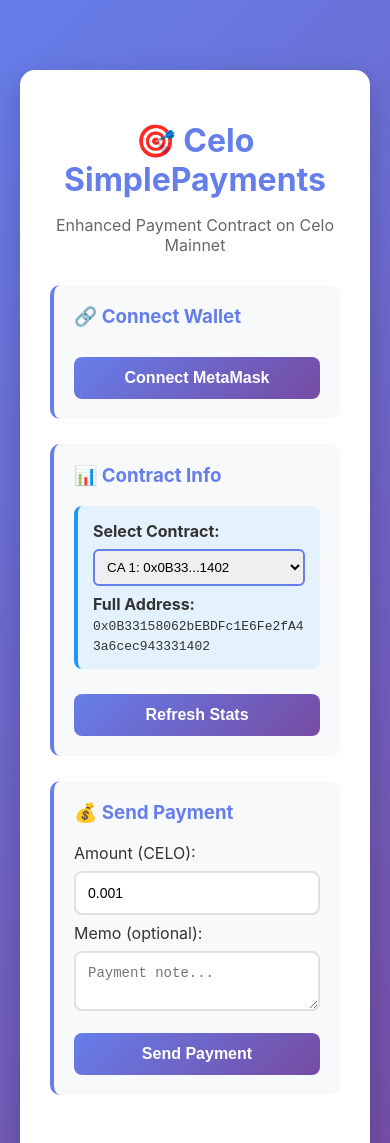
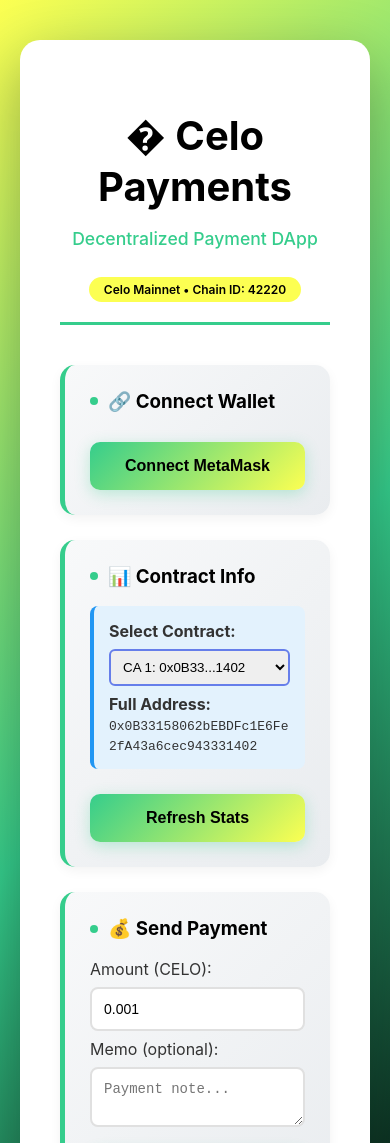
Before and after one commit to cryptonique0/CELO_builder_project, a website: page celo-dapp/frontend/index.html in a window 390 px wide. Shown: the top 1143 px of the page. Drawn offline with Linux system fonts and the light colour scheme.

Commit message:
Major improvements: Documentation, UI, and CI/CD
✨ Features & Improvements:

📖 README Enhancements:
- Add badges and professional formatting
- Comprehensive Celo Builder Rewards guide with metrics
- Detailed deployment and setup instructions
- NPM scripts reference
- Roadmap and contributing guidelines
- Security notes and acknowledgments

🎨 Frontend UI Overhaul:
- New Celo-branded color scheme (FCFF52/35CD8C)
- Improved header with network badge
- Enhanced button styles with animations
- Better stat cards with hover effects
- Modern gradient backgrounds
- Improved mobile responsiveness

⚙️ CI/CD Updates:
- Add deploy-celo-mainnet.yml workflow
- Mainnet deployment with confirmation step
- Deployment summary in GitHub Actions
- Artifact upload for deployed addresses

🔧 Configuration:
- Comprehensive .env.example with detailed comments
- Setup checklist in .env template
- Better documentation for all environment variables
- Transaction configuration options

📊 Documentation:
- Activity metrics optimization guide
- Daily routine recommendations
- Tracking dashboard links
- Community engagement strategies

```diff
--- a/celo-dapp/frontend/index.html
+++ b/celo-dapp/frontend/index.html
@@ -8,38 +8,68 @@
     <style>
       body {
         font-family: -apple-system, BlinkMacSystemFont, 'Segoe UI', Roboto, Oxygen, Ubuntu, Cantarell, sans-serif;
-        max-width: 800px;
-        margin: 50px auto;
+        max-width: 900px;
+        margin: 0 auto;
         padding: 20px;
-        background: linear-gradient(135deg, #667eea 0%, #764ba2 100%);
+        background: linear-gradient(135deg, #FCFF52 0%, #35CD8C 50%, #000000 100%);
+        min-height: 100vh;
         color: #333;
       }
       .container {
         background: white;
-        border-radius: 15px;
-        padding: 30px;
-        box-shadow: 0 10px 30px rgba(0,0,0,0.2);
+        border-radius: 20px;
+        padding: 40px;
+        box-shadow: 0 20px 60px rgba(0,0,0,0.3);
+        margin: 20px 0;
+      }
+      .header {
+        text-align: center;
+        margin-bottom: 40px;
+        border-bottom: 3px solid #35CD8C;
+        padding-bottom: 20px;
       }
       h1 {
-        color: #667eea;
-        text-align: center;
-        margin-bottom: 10px;
+        color: #000000;
+        margin-bottom: 5px;
+        font-size: 2.5em;
+        font-weight: 700;
       }
       .subtitle {
-        text-align: center;
-        color: #666;
-        margin-bottom: 30px;
+        color: #35CD8C;
+        font-size: 1.1em;
+        font-weight: 500;
+      }
+      .badge {
+        display: inline-block;
+        background: #FCFF52;
+        color: #000;
+        padding: 5px 15px;
+        border-radius: 20px;
+        font-size: 12px;
+        font-weight: 600;
+        margin-top: 10px;
       }
       .section {
         margin: 25px 0;
-        padding: 20px;
-        background: #f8f9fa;
-        border-radius: 10px;
-        border-left: 4px solid #667eea;
+        padding: 25px;
+        background: linear-gradient(135deg, #f8f9fa 0%, #e9ecef 100%);
+        border-radius: 15px;
+        border-left: 5px solid #35CD8C;
+        box-shadow: 0 4px 12px rgba(0,0,0,0.05);
       }
       .section h3 {
         margin-top: 0;
-        color: #667eea;
+        color: #000000;
+        display: flex;
+        align-items: center;
+        gap: 10px;
+      }
+      .section h3::before {
+        content: '';
+        width: 8px;
+        height: 8px;
+        background: #35CD8C;
+        border-radius: 50%;
       }
       input, textarea {
         width: 100%;
@@ -56,26 +86,32 @@
         border-color: #667eea;
       }
       button {
-        background: linear-gradient(135deg, #667eea 0%, #764ba2 100%);
-        color: white;
+        background: linear-gradient(135deg, #35CD8C 0%, #FCFF52 100%);
+        color: #000000;
         border: none;
-        padding: 12px 30px;
-        border-radius: 8px;
+        padding: 15px 30px;
+        border-radius: 10px;
         cursor: pointer;
         font-size: 16px;
-        font-weight: 600;
-        transition: transform 0.2s, box-shadow 0.2s;
+        font-weight: 700;
+        transition: all 0.3s ease;
         width: 100%;
         margin-top: 10px;
+        box-shadow: 0 4px 15px rgba(53, 205, 140, 0.3);
       }
       button:hover {
-        transform: translateY(-2px);
-        box-shadow: 0 5px 15px rgba(102, 126, 234, 0.4);
+        transform: translateY(-3px);
+        box-shadow: 0 8px 25px rgba(53, 205, 140, 0.5);
+        background: linear-gradient(135deg, #FCFF52 0%, #35CD8C 100%);
+      }
+      button:active {
+        transform: translateY(-1px);
       }
       button:disabled {
         background: #ccc;
         cursor: not-allowed;
         transform: none;
+        box-shadow: none;
       }
       .info {
         background: #e3f2fd;
@@ -105,21 +141,29 @@
         margin-top: 15px;
       }
       .stat-card {
-        background: white;
-        padding: 15px;
-        border-radius: 8px;
+        background: linear-gradient(135deg, #ffffff 0%, #f8f9fa 100%);
+        padding: 20px;
+        border-radius: 12px;
         text-align: center;
-        box-shadow: 0 2px 8px rgba(0,0,0,0.1);
+        box-shadow: 0 4px 12px rgba(0,0,0,0.08);
+        border: 2px solid #35CD8C;
+        transition: transform 0.3s ease;
+      }
+      .stat-card:hover {
+        transform: translateY(-5px);
+        box-shadow: 0 8px 20px rgba(53, 205, 140, 0.2);
       }
       .stat-value {
-        font-size: 24px;
+        font-size: 28px;
         font-weight: bold;
-        color: #667eea;
+        color: #35CD8C;
+        text-shadow: 1px 1px 2px rgba(0,0,0,0.1);
       }
       .stat-label {
-        font-size: 12px;
+        font-size: 13px;
         color: #666;
-        margin-top: 5px;
+        margin-top: 8px;
+        font-weight: 500;
       }
       #status {
         min-height: 20px;
@@ -149,8 +193,11 @@
   </head>
   <body>
     <div class="container">
-      <h1>🎯 Celo SimplePayments</h1>
-      <p class="subtitle">Enhanced Payment Contract on Celo Mainnet</p>
+      <div class="header">
+        <h1>� Celo Payments</h1>
+        <p class="subtitle">Decentralized Payment DApp</p>
+        <span class="badge">Celo Mainnet • Chain ID: 42220</span>
+      </div>
 
       <div class="section">
         <h3>🔗 Connect Wallet</h3>
```
Also changed, not shown: .github/workflows/deploy-celo-mainnet.yml (added), README.md, 1 other file.
